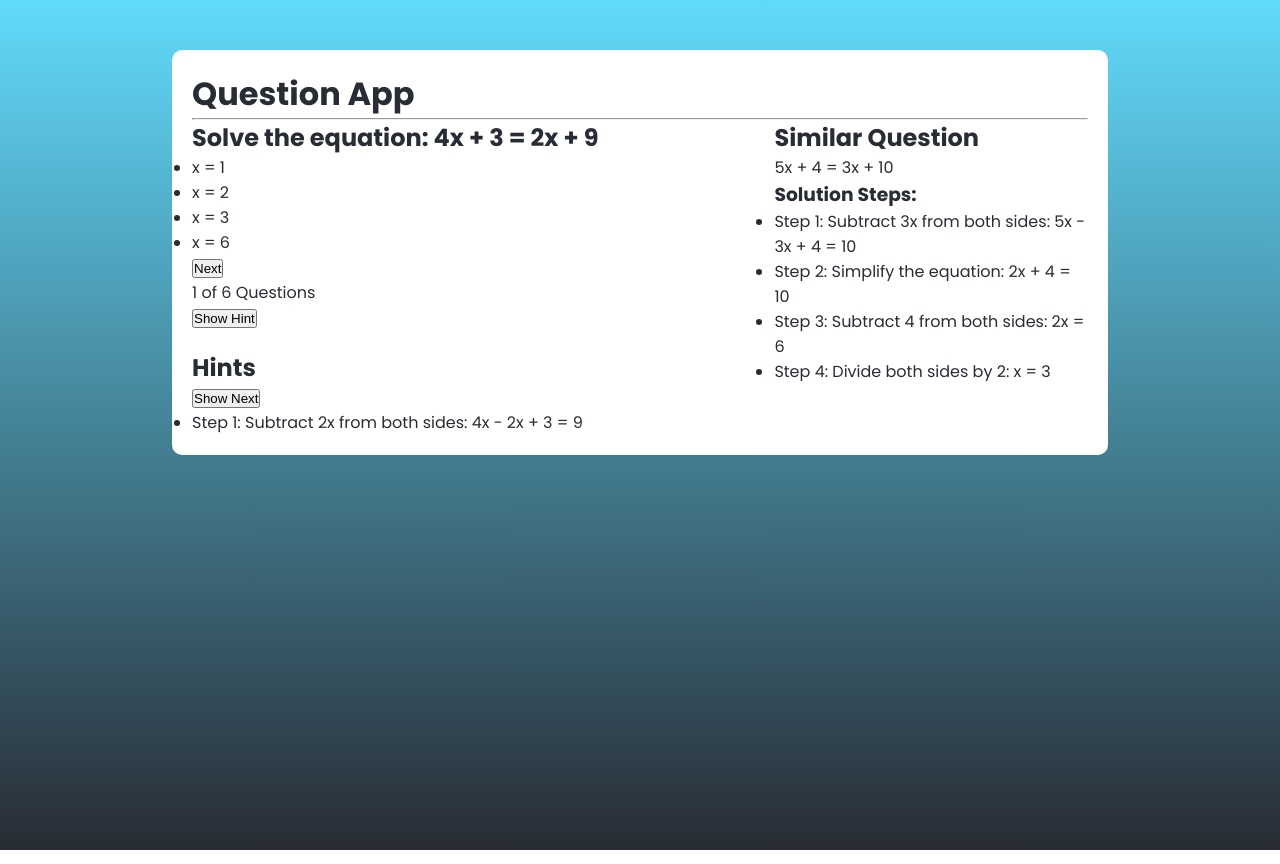
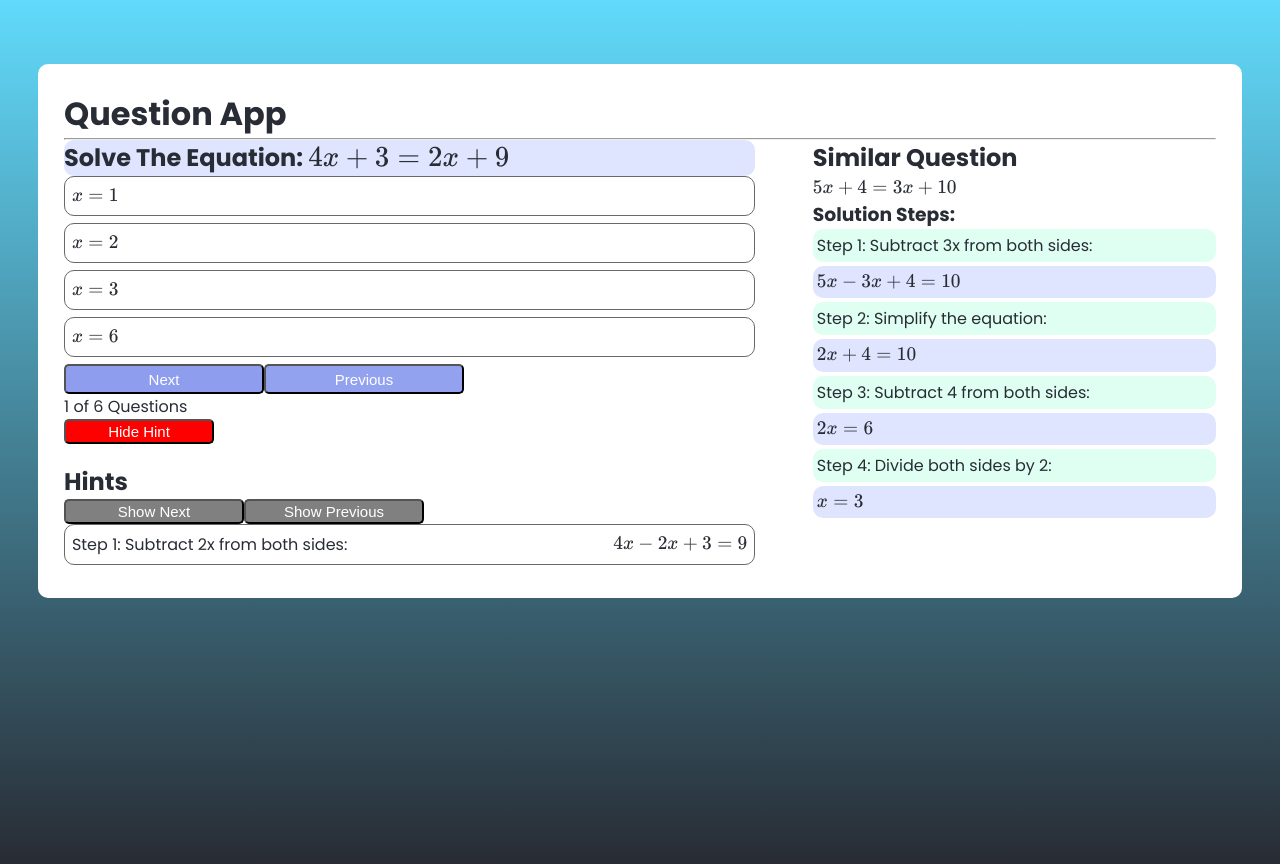
Before and after one commit to 18029450uhi/18029450_Dissertation, a React (Create React App) app: page / in a window 1280 px wide. Both pictures are taken after a click on the button "Show Hint". Built offline with nearby package versions, Linux system fonts and the light colour scheme.

Commit message:
version 1.0.0

```diff
--- a/package.json
+++ b/package.json
@@ -7,6 +7,7 @@
     "@testing-library/react": "^13.4.0",
     "@testing-library/user-event": "^13.5.0",
     "firebase": "^10.13.1",
+    "katex": "^0.16.11",
     "nodemon": "^3.1.4",
     "react": "^18.3.1",
     "react-dom": "^18.3.1",
--- a/src/Components/Hints/Hints.css
+++ b/src/Components/Hints/Hints.css
@@ -0,0 +1,16 @@
+* {
+    margin: 0;
+    padding: 0;
+}
+
+.show-next-button {
+    margin: auto;
+    width: 180px;
+    height: 25px;
+    background: #818080;
+    color: #ffffff;
+    font-size: 15px;
+    font-weight: 500;
+    border-radius: 5px;
+    cursor: pointer;
+}
--- a/src/Components/Hints/Hints.jsx
+++ b/src/Components/Hints/Hints.jsx
@@ -1,6 +1,17 @@
 import React, {useState} from 'react';
 import './Hints.css';
+import katex from "katex";
 
+const renderEquation = (step) => {
+    const parts = step.split(':');
+    const equation = parts.length > 2 ? parts.slice(2).join(':').trim() : step;
+    return {__html: katex.renderToString(equation, {throwOnError: false})};
+};
+const renderText = (step) => {
+    const parts = step.split(':');
+    const stepText = parts.slice(0, 2).join(':') + ':';
+    return {__html: stepText};
+};
 const Hints = ({steps}) => {
     const [hintIndex, setHintIndex] = useState(0);
 
@@ -9,14 +20,21 @@ const Hints = ({steps}) => {
             setHintIndex(hintIndex + 1);
         }
     };
+    const showPreviousHint = () => {
+        if ((hintIndex < steps.length - 1 && hintIndex !== 0) || hintIndex === steps.length - 1) {
+            setHintIndex(hintIndex - 1);
+        }
+    };
 
     return (
         <div className='hints'>
             <h2>Hints</h2>
-            <button onClick={showNextHint}>Show Next</button>
+            <button className='show-next-button' onClick={showNextHint}>Show Next</button>
+            <button className='show-next-button' onClick={showPreviousHint}>Show Previous</button>
             <ul>
                 {steps.slice(0, hintIndex + 1).map((step, index) => (
-                    <li key={index}>{step}</li>
+                    <li key={index}
+                        dangerouslySetInnerHTML={{__html: renderText(step).__html + ' ' + renderEquation(step).__html}}></li>
                 ))}
             </ul>
         </div>
--- a/src/Components/Question/Question.css
+++ b/src/Components/Question/Question.css
@@ -1,10 +1,16 @@
+* {
+    margin: 0;
+    padding: 0;
+}
+
 .container {
-    width: 70%;
-    margin: 50px auto;
+    width: 90%;
+    margin: 5% auto;
     background: white;
     color: #282c34;
     border-radius: 10px;
-    padding: 20px;
+    padding: 2%;
+    gap: 1%;
 }
 
 .content {
@@ -12,8 +18,71 @@
     justify-content: space-between;
 }
 
+.container .content .question-header {
+    background: #dfe5ff;
+    border-radius: 10px;
+
+}
+
+.container ul li {
+    display: flex;
+    align-items: center;
+    justify-content: space-between;
+    padding: 1%;
+    border: 1px solid #686868;
+    border-radius: 10px;
+    margin-bottom: 1%;
+    cursor: pointer;
+}
+
+.container .buttons {
+    display: flex;
+    justify-content: center;
+    /*flex-wrap: wrap;*/
+    margin-top: 20px;
+
+}
+
+.container .next-button {
+    margin: auto;
+    width: 200px;
+    height: 30px;
+    background: #8f9def;
+    color: #ffffff;
+    font-size: 15px;
+    font-weight: 500;
+    border-radius: 5px;
+    cursor: pointer;
+}
+
+.container .previous-button {
+    margin: auto;
+    width: 200px;
+    height: 30px;
+    background: #93a2ef;
+    color: #ffffff;
+    font-size: 15px;
+    font-weight: 500;
+    border-radius: 5px;
+    cursor: pointer;
+}
+
+.container .hint-button {
+    margin: auto;
+    width: 150px;
+    height: 25px;
+    background: #ff0000;
+    color: #ffffff;
+    font-size: 15px;
+    font-weight: 500;
+    border-radius: 5px;
+    cursor: pointer;
+}
+
+
 .question-section {
     width: 60%;
+    padding-right: 20px; /* Add this line */
 }
 
 .similar-question-section {
@@ -24,6 +93,36 @@
     margin-top: 20px;
 }
 
+.container .correct-answer {
+    background: #dffff2;
+    border-color: #00d397;
+}
+
+.container .incorrect-answer {
+    background: #ffdede;
+    border-color: #ff0000;
+}
+
+
 /*.similar-question {*/
 /*    margin-top: 20px;*/
 /*}*/
+
+/* Responsive layout - makes a one column layout instead of a two-column layout */
+@media (max-width: 800px) {
+    .content {
+        flex-direction: column;
+    }
+
+    .question-section {
+        width: 100%;
+    }
+
+    .similar-question-section {
+        width: 100%;
+    }
+
+    .hints {
+        margin-top: 20px;
+    }
+}
--- a/src/Components/Question/Question.jsx
+++ b/src/Components/Question/Question.jsx
@@ -3,22 +3,76 @@ import './Question.css';
 import {data} from '/Users/amir/WebstormProjects/question-app/src/response.js';
 import SimilarQuestion from '../SimilarQuestion/SimilarQuestion';
 import Hints from '../Hints/Hints';
+import katex from 'katex';
+import 'katex/dist/katex.min.css';
 
+const renderEquation = (step) => {
+    const parts = step.split(':');
+    const equation = parts.length > 1 ? parts.slice(1).join(':').trim() : step;
+    return {__html: katex.renderToString(equation, {throwOnError: false})};
+};
+const capitalizeFirstLetter = (text) => {
+    return text.replace(/\b\w/g, char => char.toUpperCase());
+};
+const renderText = (step) => {
+    const parts = step.split(':');
+    const stepText = parts.slice(0, 1).join(':') + ':';
+    return {__html: capitalizeFirstLetter(stepText)};
+};
 const Question = () => {
     let [index, setIndex] = useState(0);
     let [question, setQuestion] = useState(data[index]);
     let [showHint, setShowHint] = useState(false);
+    let [lock, setLock] = useState(false);
+
+
+    function updateQuestions() {
+        setShowHint(false); // Reset hint visibility for the next question
+        setLock(false); // Reset lock state for the next question
+
+        // Remove classes from previous question's answers
+        const answerElements = document.querySelectorAll('li[data-answer]');
+        answerElements.forEach(element => {
+            element.classList.remove('correct-answer', 'incorrect-answer');
+        });
+    }
 
     const nextQuestion = () => {
         if (index < data.length - 1) {
             setIndex(index + 1);
             setQuestion(data[index + 1]);
-            setShowHint(false); // Reset hint visibility for the next question
+            updateQuestions()
         }
     };
 
+    const previousQuestion = () => {
+        if (((index < data.length - 1) && index !== 0) || index === data.length - 1) {
+            setIndex(index - 1);
+            setQuestion(data[index - 1]);
+            updateQuestions()
+        }
+    };
+
+
     const toggleHint = () => {
         setShowHint(!showHint);
+    };
+
+    // By locking user can select only one answer
+    const checkAnswer = (e, answer) => {
+        if (lock === false) {
+            if (answer === question.mcq.correctAnswer) {
+                e.target.classList.add("correct-answer");
+            } else {
+                e.target.classList.add("incorrect-answer");
+                // Highlight the correct answer
+                const correctAnswerElement = document.querySelector(`li[data-answer="${question.mcq.correctAnswer}"]`);
+                if (correctAnswerElement) {
+                    correctAnswerElement.classList.add("correct-answer");
+                }
+            }
+            setLock(true);
+        }
     };
 
     return (
@@ -27,16 +81,24 @@ const Question = () => {
             <hr/>
             <div className='content'>
                 <div className='question-section'>
-                    <h2>{question.mcq.question}</h2>
+                    <h2 className='question-header'
+                        dangerouslySetInnerHTML={{__html: renderText(question.mcq.question).__html + ' ' + renderEquation(question.mcq.question).__html}}></h2>
                     <ul>
-                        <li>{question.mcq.options.A}</li>
-                        <li>{question.mcq.options.B}</li>
-                        <li>{question.mcq.options.C}</li>
-                        <li>{question.mcq.options.D}</li>
+                        <li data-answer="A" onClick={event => checkAnswer(event, "A")}
+                            dangerouslySetInnerHTML={renderEquation(question.mcq.options.A)}></li>
+                        <li data-answer="B" onClick={event => checkAnswer(event, "B")}
+                            dangerouslySetInnerHTML={renderEquation(question.mcq.options.B)}></li>
+                        <li data-answer="C" onClick={event => checkAnswer(event, "C")}
+                            dangerouslySetInnerHTML={renderEquation(question.mcq.options.C)}></li>
+                        <li data-answer="D" onClick={event => checkAnswer(event, "D")}
+                            dangerouslySetInnerHTML={renderEquation(question.mcq.options.D)}></li>
                     </ul>
-                    <button onClick={nextQuestion}>Next</button>
+                    <div className='bottons'>
+                        <button className='next-button' onClick={nextQuestion}>Next</button>
+                        <button className='previous-button' onClick={previousQuestion}>Previous</button>
+                    </div>
                     <div className='index'>{index + 1} of {data.length} Questions</div>
-                    <button onClick={toggleHint}>Show Hint</button>
+                    <button className='hint-button' onClick={toggleHint}>{showHint ? 'Hide Hint' : 'Show Hint'}</button>
                     {showHint && <Hints steps={question.originalProblem.steps}/>}
                 </div>
                 <div className='similar-question-section'>
--- a/src/Components/SimilarQuestion/SimilarQuestion.css
+++ b/src/Components/SimilarQuestion/SimilarQuestion.css
@@ -0,0 +1,14 @@
+* {
+    margin: 0;
+    padding: 0;
+}
+
+.similar-question .item-text {
+    border: none;
+    background: #dffff2;
+}
+
+.similar-question .item-equation {
+    border: none;
+    background: #dfe5ff;
+}
--- a/src/Components/SimilarQuestion/SimilarQuestion.jsx
+++ b/src/Components/SimilarQuestion/SimilarQuestion.jsx
@@ -1,15 +1,31 @@
 import React from 'react';
 import './SimilarQuestion.css';
+import katex from 'katex';
+import 'katex/dist/katex.min.css';
 
-const SimilarQuestion = ({ similarProblem }) => {
+const renderEquation = (step) => {
+    const parts = step.split(':');
+    const equation = parts.length > 2 ? parts.slice(2).join(':').trim() : step;
+    return {__html: katex.renderToString(equation, {throwOnError: false})};
+};
+const renderText = (step) => {
+    const parts = step.split(':');
+    const stepText = parts.slice(0, 2).join(':') + ':';
+    return { __html: stepText };
+};
+
+const SimilarQuestion = ({similarProblem}) => {
     return (
         <div className='similar-question'>
             <h2>Similar Question</h2>
-            <p>{similarProblem.equation}</p>
+            <p dangerouslySetInnerHTML={renderEquation(similarProblem.equation)}></p>
             <h3>Solution Steps:</h3>
             <ul>
                 {similarProblem.steps.map((step, index) => (
-                    <li key={index}>{step}</li>
+                    <React.Fragment key={index}>
+                        <li className='item-text' key={index} dangerouslySetInnerHTML={renderText(step)}></li>
+                        <li className='item-equation' dangerouslySetInnerHTML={renderEquation(step)}></li>
+                    </React.Fragment>
                 ))}
             </ul>
         </div>
```
Also changed, not shown: 1 other file (tests, documents, lock files or other folders).
